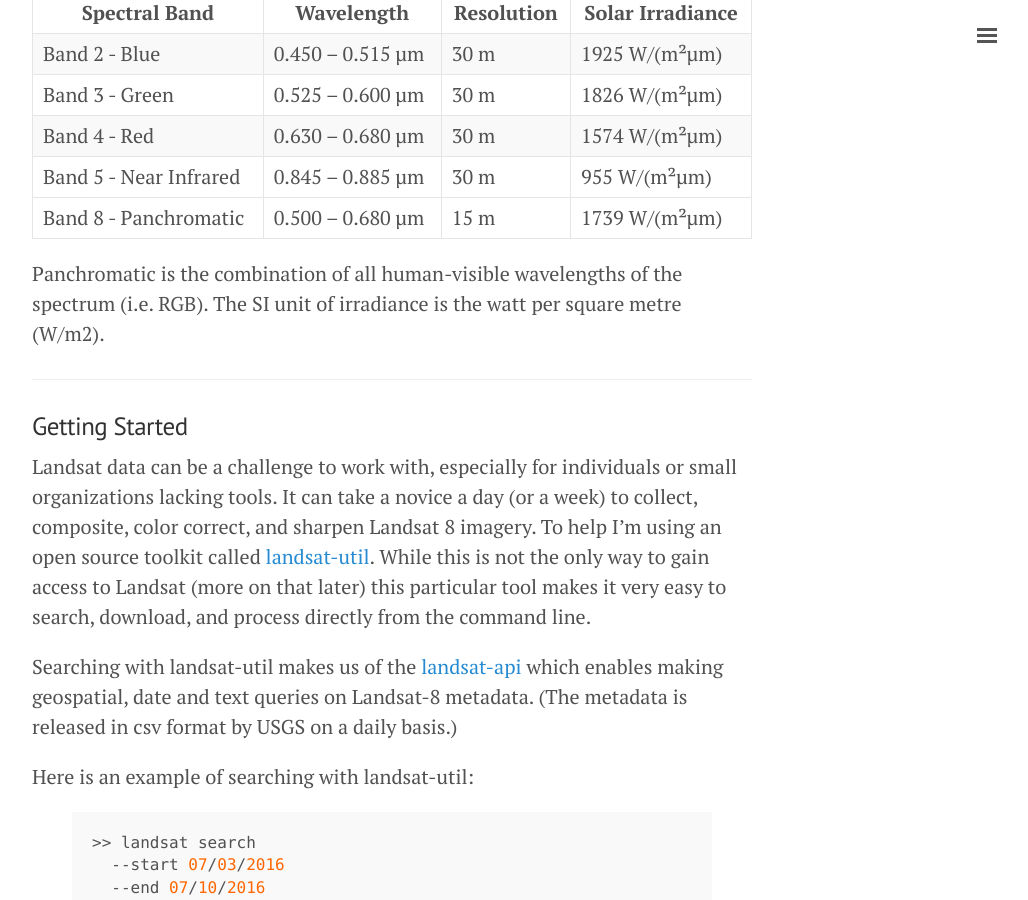
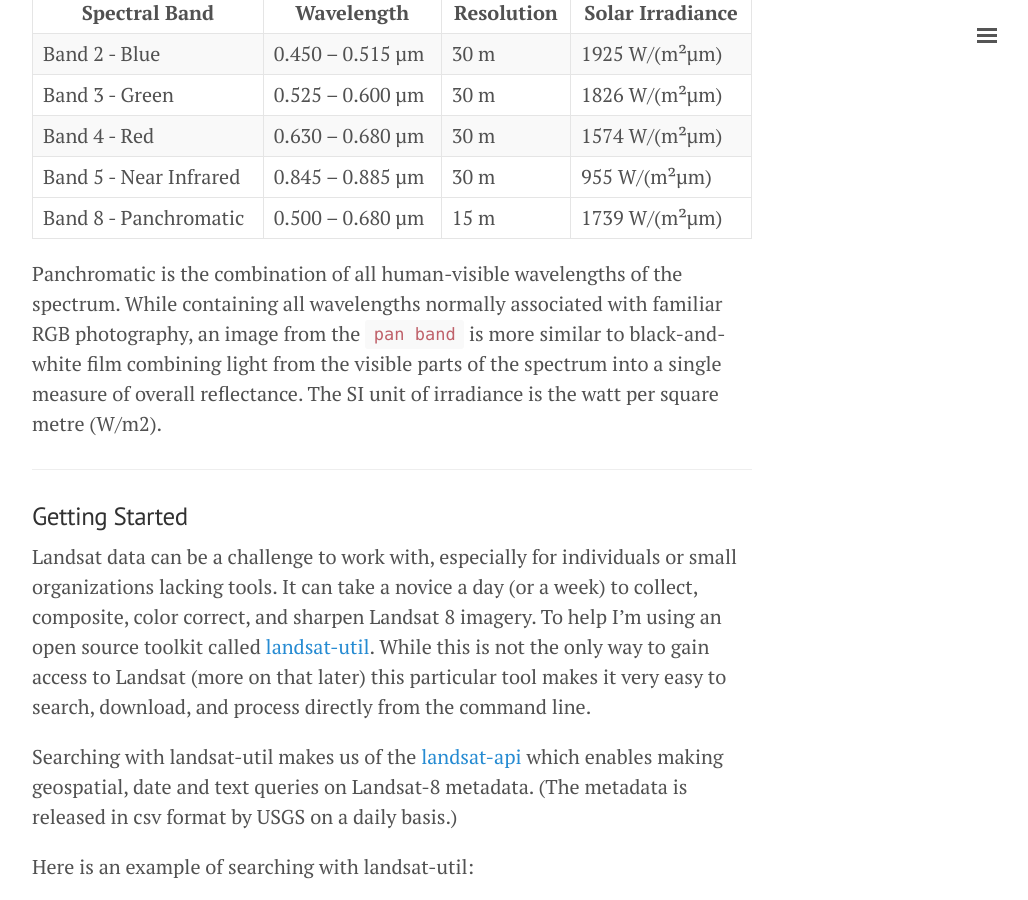
Before and after one commit to geraldmc/geraldmc.github.io, a Jekyll site: the page built from _posts/2016-07-13-luigi-in-orbit.md, in a window 1280 px wide and 900 px high, scrolled down 1826 px. Shown: the whole window, without its empty margins (248-1276 px from the left). Built offline with Jekyll 4.4.1, drawn with Linux system fonts in a browser that asks for light colours.

Commit message:
corrects panchromatic statement

```diff
--- a/_posts/2016-07-13-luigi-in-orbit.md
+++ b/_posts/2016-07-13-luigi-in-orbit.md
@@ -78,7 +78,7 @@ Landsat 8 operates in the visible, near-infrared, short wave infrared, and therm
   </tbody>
 </table>
 
-Panchromatic is the combination of all human-visible wavelengths of the spectrum (i.e. RGB). The SI unit of irradiance is the watt per square metre (W/m2).
+Panchromatic is the combination of all human-visible wavelengths of the spectrum. While containing all wavelengths normally associated with familiar RGB photography, an image from the `pan band` is more similar to black-and-white film combining light from the visible parts of the spectrum into a single measure of overall reflectance. The SI unit of irradiance is the watt per square metre (W/m2).
 
 ---
 
```
